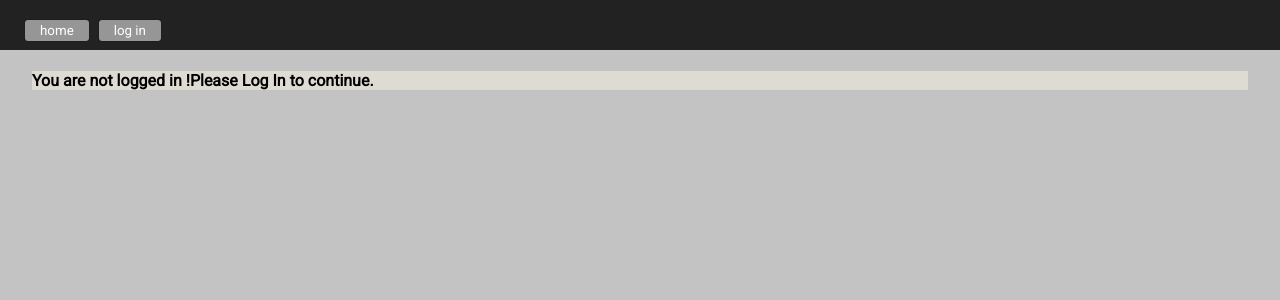
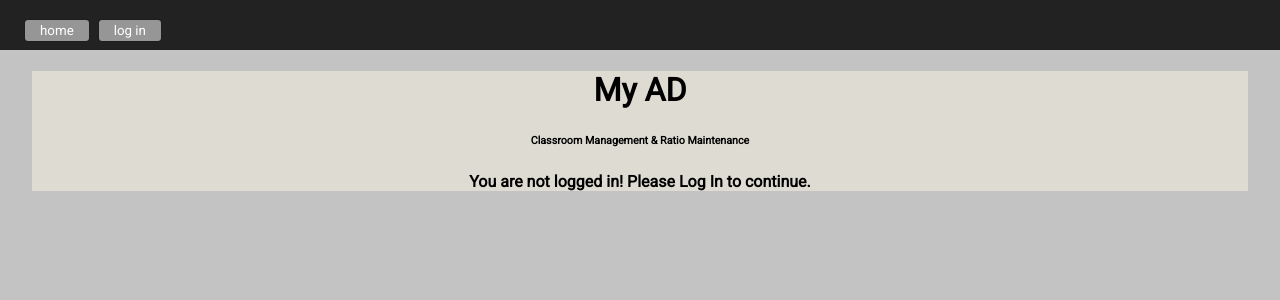
Before and after one commit to mtclark0518/project4, a React (Create React App) app in the folder assistant_director/: page /home in a window 1280 px wide. Shown: the top 300 px of the page. Built offline with nearby package versions, Linux system fonts and the light colour scheme; what auth0-js would draw is missing.

Commit message:
last commit before presenting

```diff
--- a/assistant_director/src/_components/location.js
+++ b/assistant_director/src/_components/location.js
@@ -40,7 +40,7 @@ class Location extends Component {
                 <div
                     className='heading'
                     onClick={this.activate}>
-                        <h3>{ this.props.name} - {this.props.id}</h3>
+                        <h3>{ this.props.name}</h3>
                 </div>
 
                 <div className={this.state.active}>
@@ -51,7 +51,7 @@ class Location extends Component {
                 }
                 {
                     this.state.active === false && (
-                        <div>{classRoster.length} : {this.props.studentCapacity}</div>
+                        <div>Cur: {classRoster.length} |||  Cap: {this.props.studentCapacity}</div>
                     )
                 }
                 </div>
--- a/assistant_director/src/_components/locationList.js
+++ b/assistant_director/src/_components/locationList.js
@@ -31,9 +31,6 @@ class LocationList extends Component {
             <div>
                 <div className='locations'>
                     {locationArray}
-                <div>
-                </div>
-
                 </div>
             </div>
         )
--- a/assistant_director/src/_containers/Container.js
+++ b/assistant_director/src/_containers/Container.js
@@ -49,6 +49,7 @@ class Container extends Component {
 					<span>{this.getStudents()} Students Present</span>
 					<span>Manage Your Students</span>
 					<button>Sign-In</button>
+					<button>Sign-Out</button>
 				</div>
 
 			    <LocationList
--- a/assistant_director/src/_containers/HomePage.js
+++ b/assistant_director/src/_containers/HomePage.js
@@ -13,10 +13,14 @@ class HomePage extends Component {
 			<div className = "homePage" >
 			{
 				!isAuthenticated() && (
+					<div className="landing">
+					<h1>My AD</h1>
+					<h6>Classroom Management & Ratio Maintenance</h6>
 					<h4>
-					You are not logged in !Please { ' ' }
-					<a style = {{ cursor: 'pointer' } } onClick = { this.login.bind(this) }> Log In </a> { ' ' } to continue.
+					You are not logged in! Please { ' ' } <a style = {{ cursor: 'pointer' } } onClick = { this.login.bind(this) }> Log In </a> { ' ' } to continue.
 					</h4>
+
+					</div>
 				)
 			}
 			{
@@ -24,7 +28,7 @@ class HomePage extends Component {
 					<div>
 						<div>
 							<Link to="profile">
-								<span className='link'>link</span>
+								<button className='link'>admin</button>
 							</Link>
 						</div>
 						<div><Container /></div>
--- a/assistant_director/src/_styles/main.css
+++ b/assistant_director/src/_styles/main.css
@@ -18,6 +18,10 @@ body {
     background: #DEDBD3;
     width: 95%;
     margin: 0 auto;
+}
+
+.landing {
+    text-align: center;
 }
 
 .container {
```
